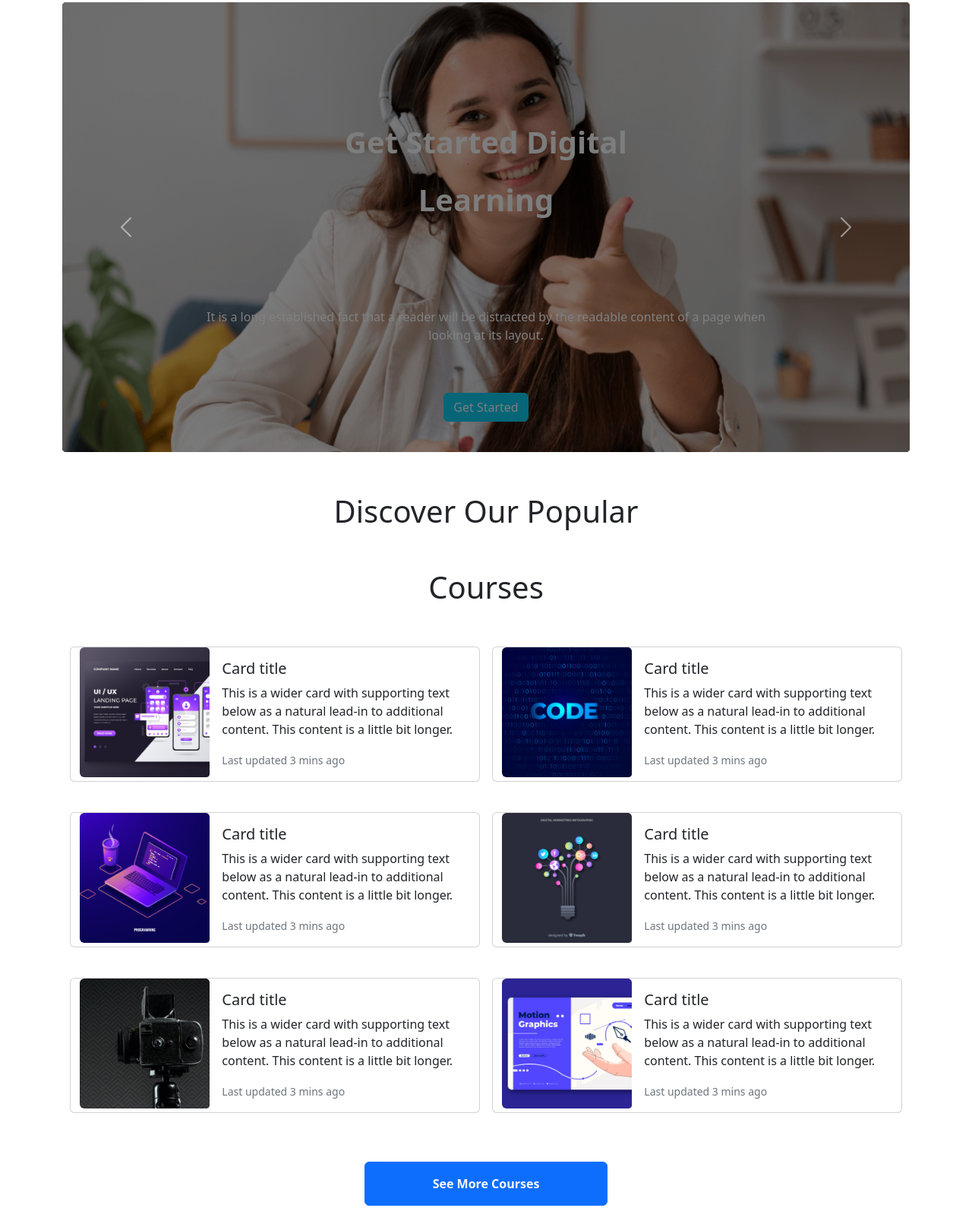
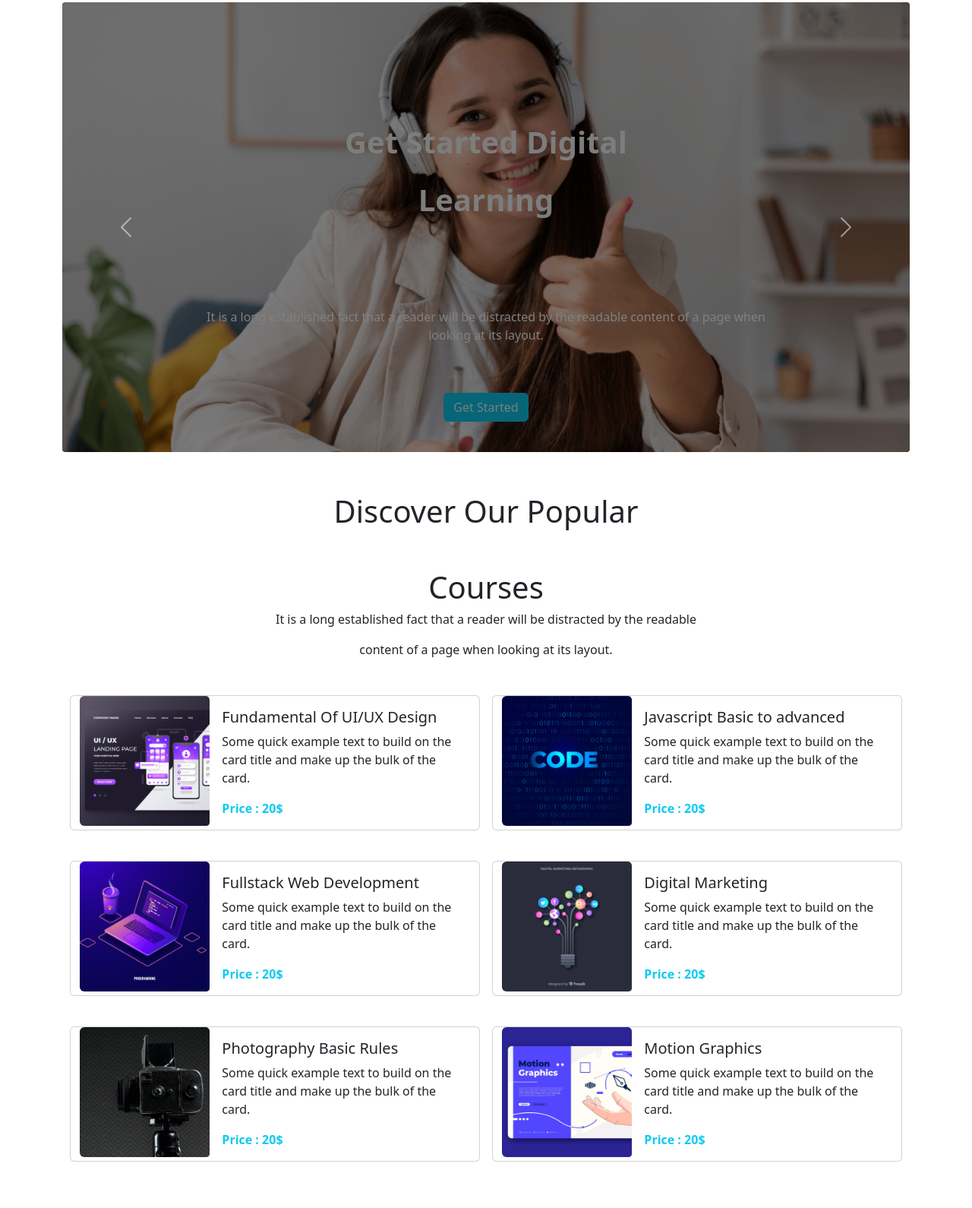
Before and after one commit to asadullahkhalid147/ed-tech-bd, a plain HTML site: page index.html in a window 1280 px wide. Shown: the part 151-1741 px from the top of the page at 76% size. Drawn offline with nearby package versions, Linux system fonts and the light colour scheme.

```diff
--- a/index.html
+++ b/index.html
@@ -65,15 +65,11 @@
 
 
         <div id="carouselExampleCaptions" class="carousel slide" data-bs-ride="false">
-            <!-- <div class="carousel-indicators">
-                <button type="button" data-bs-target="#carouselExampleCaptions" data-bs-slide-to="0" class="active"
-                    aria-current="true" aria-label="Slide 1"></button>
-                <button type="button" data-bs-target="#carouselExampleCaptions" data-bs-slide-to="1"
-                    aria-label="Slide 2"></button>
-                <button type="button" data-bs-target="#carouselExampleCaptions" data-bs-slide-to="2"
-                    aria-label="Slide 3"></button>
-            </div> -->
+
             <div class="carousel-inner">
+
+
+
                 <div class="carousel-item active brightness ">
                     <img src="images/cover/cover-1.png" class="d-block w-100 " alt="...">
                     <div class="carousel-caption ">
@@ -84,8 +80,6 @@
                             <p class="fs-1 text text-light fw-bold">Learning</p>
 
                         </div>
-                        <!-- <p class="fs-1 text text-light fw-bold">Get Started Digital</p>
-                        <p class="fs-1 text text-light fw-bold">Learning</p> -->
 
                         <p class="pb-5">It is a long established fact that a reader will be distracted by the
                             readable
@@ -95,23 +89,49 @@
 
                     </div>
                 </div>
-                <div class="carousel-item">
-                    <img src="images/cover/cover-2.jpg" class="d-block w-100" alt="...">
-                    <div class="carousel-caption d-none d-md-block">
-                        <h5>Second slide label</h5>
-                        <p>Some representative placeholder content for the second slide.</p>
-                        <button class="btn btn-outline-info bg-info text-light" type="submit">Get Started</button>
+
+
+                <div class="carousel-item active brightness ">
+                    <img src="images/cover/cover-1.png" class="d-block w-100 " alt="...">
+                    <div class="carousel-caption ">
+
+
+                        <div class="text-center mb-5 pb-5 container-fluid">
+                            <p class="fs-1 text text-light fw-bold">Get Started Digital</p>
+                            <p class="fs-1 text text-light fw-bold">Learning</p>
+
+                        </div>
+
+                        <p class="pb-5">It is a long established fact that a reader will be distracted by the
+                            readable
+                            content of a page when looking at its layout.
+                        </p>
+                        <button class="btn btn-outline-info bg-info text-light " type="submit">Get Started</button>
 
                     </div>
                 </div>
-                <div class="carousel-item">
-                    <img src="images/cover/cover-3.jpg" class="d-block w-100" alt="...">
-                    <div class="carousel-caption d-none d-md-block">
-                        <h5>Third slide label</h5>
-                        <p>Some representative placeholder content for the third slide.</p>
-                        <button class="btn btn-outline-info bg-info text-light" type="submit">Get Started</button>
+
+
+                <div class="carousel-item active brightness ">
+                    <img src="images/cover/cover-1.png" class="d-block w-100 " alt="...">
+                    <div class="carousel-caption ">
+
+
+                        <div class="text-center mb-5 pb-5 container-fluid">
+                            <p class="fs-1 text text-light fw-bold">Get Started Digital</p>
+                            <p class="fs-1 text text-light fw-bold">Learning</p>
+
+                        </div>
+
+                        <p class="pb-5">It is a long established fact that a reader will be distracted by the
+                            readable
+                            content of a page when looking at its layout.
+                        </p>
+                        <button class="btn btn-outline-info bg-info text-light " type="submit">Get Started</button>
+
                     </div>
                 </div>
+
             </div>
 
 
@@ -141,6 +161,8 @@
         <div class="my-5 text-center ">
             <p class="fs-1 ">Discover Our Popular </p> <br>
             <p class="fs-1 my-0 py-0">Courses</p>
+            <p>It is a long established fact that a reader will be distracted by the readable </p>
+            <p>content of a page when looking at its layout.</p>
         </div>
 
 
@@ -158,11 +180,12 @@
                     </div>
                     <div class="col-xl-8 col-md-8">
                         <div class="card-body">
-                            <h5 class="card-title">Card title</h5>
-                            <p class="card-text">This is a wider card with supporting text below as a natural
-                                lead-in to
-                                additional content. This content is a little bit longer.</p>
-                            <p class="card-text"><small class="text-muted">Last updated 3 mins ago</small></p>
+                            <h5 class="card-title">Fundamental Of UI/UX Design
+                            </h5>
+                            <p class="card-text">Some quick example text to build on the card title
+                                and make up the bulk of the card.</p>
+                            <p class="card-text text-info fw-semibold">Price : 20$
+                            </p>
                         </div>
                     </div>
 
@@ -175,10 +198,10 @@
                     </div>
                     <div class="col-xl-8 col-md-8">
                         <div class="card-body">
-                            <h5 class="card-title">Card title</h5>
-                            <p class="card-text">This is a wider card with supporting text below as a natural lead-in to
-                                additional content. This content is a little bit longer.</p>
-                            <p class="card-text"><small class="text-muted">Last updated 3 mins ago</small></p>
+                            <h5 class="card-title">Javascript Basic to advanced</h5>
+                            <p class="card-text">Some quick example text to build on the card title
+                                and make up the bulk of the card.</p>
+                            <p class="card-text text-info fw-semibold">Price : 20$</p>
                         </div>
                     </div>
                 </div>
@@ -190,10 +213,10 @@
                     </div>
                     <div class="col-xl-8 col-md-8">
                         <div class="card-body">
-                            <h5 class="card-title">Card title</h5>
-                            <p class="card-text">This is a wider card with supporting text below as a natural lead-in to
-                                additional content. This content is a little bit longer.</p>
-                            <p class="card-text"><small class="text-muted">Last updated 3 mins ago</small></p>
+                            <h5 class="card-title">Fullstack Web Development</h5>
+                            <p class="card-text">Some quick example text to build on the card title
+                                and make up the bulk of the card.</p>
+                            <p class="card-text text-info fw-semibold">Price : 20$</p>
                         </div>
                     </div>
                 </div>
@@ -205,10 +228,11 @@
                     </div>
                     <div class="col-xl-8 col-md-8">
                         <div class="card-body">
-                            <h5 class="card-title">Card title</h5>
-                            <p class="card-text">This is a wider card with supporting text below as a natural lead-in to
-                                additional content. This content is a little bit longer.</p>
-                            <p class="card-text"><small class="text-muted">Last updated 3 mins ago</small></p>
+                            <h5 class="card-title">Digital Marketing</h5>
+                            <p class="card-text">Some quick example text to build on the card title
+                                and make up the bulk of the card.</p>
+                            <p class="card-text  text-info fw-semibold">Price : 20$
+                            </p>
                         </div>
                     </div>
                 </div>
@@ -220,10 +244,10 @@
                     </div>
                     <div class="col-xl-8 col-md-8">
                         <div class="card-body">
-                            <h5 class="card-title">Card title</h5>
-                            <p class="card-text">This is a wider card with supporting text below as a natural lead-in to
-                                additional content. This content is a little bit longer.</p>
-                            <p class="card-text"><small class="text-muted">Last updated 3 mins ago</small></p>
+                            <h5 class="card-title">Photography Basic Rules</h5>
+                            <p class="card-text">Some quick example text to build on the card title
+                                and make up the bulk of the card.</p>
+                            <p class="card-text text-info fw-semibold">Price : 20$</p>
                         </div>
                     </div>
                 </div>
@@ -235,10 +259,10 @@
                     </div>
                     <div class="col-xl-8 col-md-8">
                         <div class="card-body">
-                            <h5 class="card-title">Card title</h5>
-                            <p class="card-text">This is a wider card with supporting text below as a natural lead-in to
-                                additional content. This content is a little bit longer.</p>
-                            <p class="card-text"><small class="text-muted">Last updated 3 mins ago</small></p>
+                            <h5 class="card-title">Motion Graphics</h5>
+                            <p class="card-text">Some quick example text to build on the card title
+                                and make up the bulk of the card.</p>
+                            <p class="card-text  text-info fw-semibold">Price : 20$</p>
                         </div>
                     </div>
                 </div>
@@ -254,8 +278,8 @@
         </div>
 
         <section>
-            <div class="d-flex bg-primary align-items-center container rounded-2">
-                <div class="container  text-light ps-5 pt-5 pb-5 rounded-2 col-8">
+            <div class="d-flex bg-primary align-items-center container rounded-2 container-fluid ">
+                <div class="container  text-light ps-5 pt-5 pb-5 rounded-2 col-xl-8 ">
                     <p class="fs-1 fw-semibold text-light">Ready to join</p>
                     <p>It is a long established fact that a reader will be distracted by the </p>
 
@@ -272,12 +296,16 @@
 
                 <!-- Button trigger modal -->
                 <div>
-                    <div class="d-grid gap-2 d-md-block col-4  ">
-                        <button type="button"
-                            class="btn btn-primary px-5 py-3 bg-light me-5 text-primary border-primary fw-bold"
-                            data-bs-toggle="modal" data-bs-target="#exampleModal">
-                            <p class=""><span class="me-1">Register</span><span>Now</span></p>
-                        </button>
+                    <div class="d-grid gap-2  col-4  ">
+                        <div class="me-5 pe-5 col-xl-4  ">
+                            <button type="button"
+                                class="btn btn-primary px-5 py-3 bg-light me-5 text-primary border-primary fw-bold "
+                                data-bs-toggle="modal" data-bs-target="#exampleModal">
+                                <div class="">
+                                    <p class=""><span class="">Register</span><span>Now</span></p>
+                                </div>
+                            </button>
+                        </div>
                     </div>
 
                     <!-- Modal -->
```
